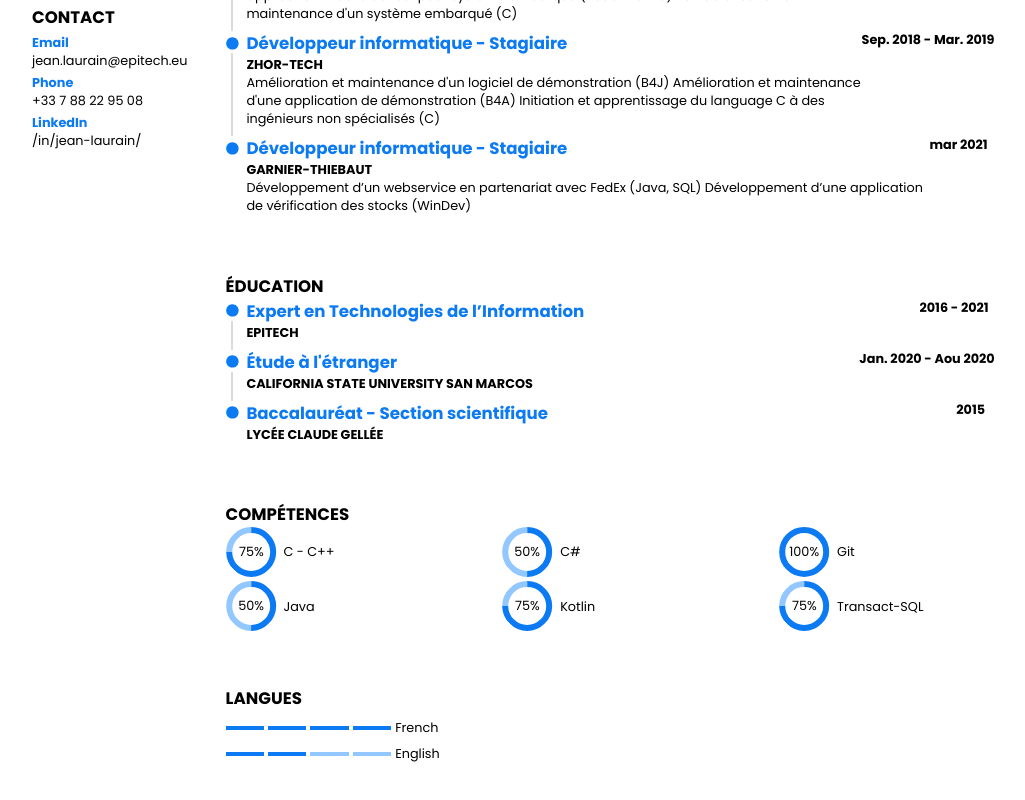
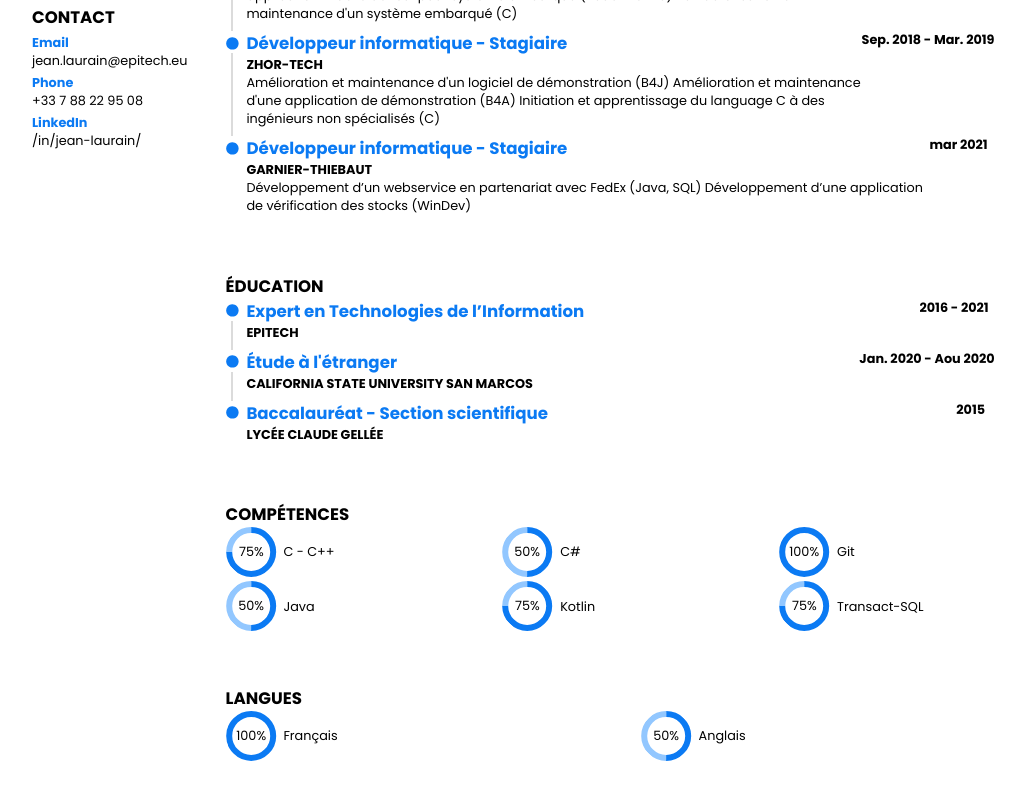
Before and after one commit to JakaRanga/online-resume, an Angular app: page / in a window 1280 px wide. Shown: the part 663-1463 px from the top of the page, without its empty margins (96-1121 px from the left). Built offline with nearby package versions, Linux system fonts and the light colour scheme.

Commit message:
replace line to circle for language skillsssssssss

```diff
--- a/src/app/language-block/language-block.component.html
+++ b/src/app/language-block/language-block.component.html
@@ -1,21 +1,22 @@
-<ng-container *ngFor="let language of languages">
+<div class="ro-cp-languages">
 
-    <div class="ro-cp-language ro-flex-row ro-margin-bottom ro-margin-top ro-align-center">
+    <ng-container *ngFor="let language of languages">
 
-        <div class="ro-cp-language-level" *ngFor="let count of counter; let i = index">
+        <div class="ro-flex-row ro-align-center ro-flex-fill ro-cp-language">
 
-            <div *ngIf="i <= language.level - 1" class="ro-margin-right-sm ro-cp-language-full">
+            <div class="ro-cp-language-circle ro-cp-language-{{ language.level }} ro-flex-column ro-justify-center ro-align-center">
+                <div class="ro-cp-level-text">
+                    {{ language.level }}%
+                </div>
             </div>
 
-            <div *ngIf="i > language.level - 1" class="ro-margin-right-sm ro-cp-language-empty">
+            <div class="ro-margin-left-sm ro-cp-language-name">
+                {{ language.type }}
             </div>
+
 
         </div>
 
-        <div>
-            {{ language.type }}
-        </div>
+    </ng-container>
 
-    </div>
-
-</ng-container>
+</div>
--- a/src/app/language-block/language-block.component.scss
+++ b/src/app/language-block/language-block.component.scss
@@ -1,16 +1,42 @@
+.ro-cp-languages {
+
+    display: flex;
+    flex-wrap: wrap;
+
+}
+
 .ro-cp-language {
-    .ro-cp-language-box {
-        width: 3vw;
-        height: .35vw;
-    }
+    width: 32%;
+    margin-bottom: .3125vw;
+}
 
-    .ro-cp-language-full {
-        @extend .ro-cp-language-box;
-        background-color: var(--ro-primary);
-    }
+.ro-cp-language-circle {
+    border: .5vw solid var(--ro-primary);
+    border-radius: 50%;
+    width: 3vw;
+    height: 3vw;
+    transform: rotate(45deg);
+}
 
-    .ro-cp-language-empty {
-        @extend .ro-cp-language-box;
-        background-color: var(--ro-light-primary);
-    }
+.ro-cp-level-text {
+    transform: rotate(-45deg);
 }
+
+.ro-cp-language-25 {
+    border-left-color: var(--ro-light-primary);
+    border-bottom-color: var(--ro-light-primary);
+    border-right-color: var(--ro-light-primary);
+}
+
+.ro-cp-language-50 {
+    border-left-color: var(--ro-light-primary);
+    border-bottom-color: var(--ro-light-primary);
+}
+
+.ro-cp-language-75 {
+    border-left-color: var(--ro-light-primary);
+}
+
+.ro-cp-language-name {
+    white-space: pre-wrap;
+}
--- a/src/app/language-block/language-block.component.ts
+++ b/src/app/language-block/language-block.component.ts
@@ -8,9 +8,8 @@ import { Language } from '../resume-loader/resume-loader.service';
 })
 export class LanguageBlockComponent implements OnInit {
 
+
   @Input() languages: Language[]
-
-  counter: Array<number> = [1, 2, 3, 4]
 
   constructor() { }
 
--- a/src/assets/resume-information.json
+++ b/src/assets/resume-information.json
@@ -107,12 +107,12 @@
     ],
     "languages": [
         {
-            "type": "French",
-            "level": 4
+            "type": "Français",
+            "level": 100
         },
         {
-            "type": "English",
-            "level": 2
+            "type": "Anglais",
+            "level": 50
         }
     ]
 }
```
